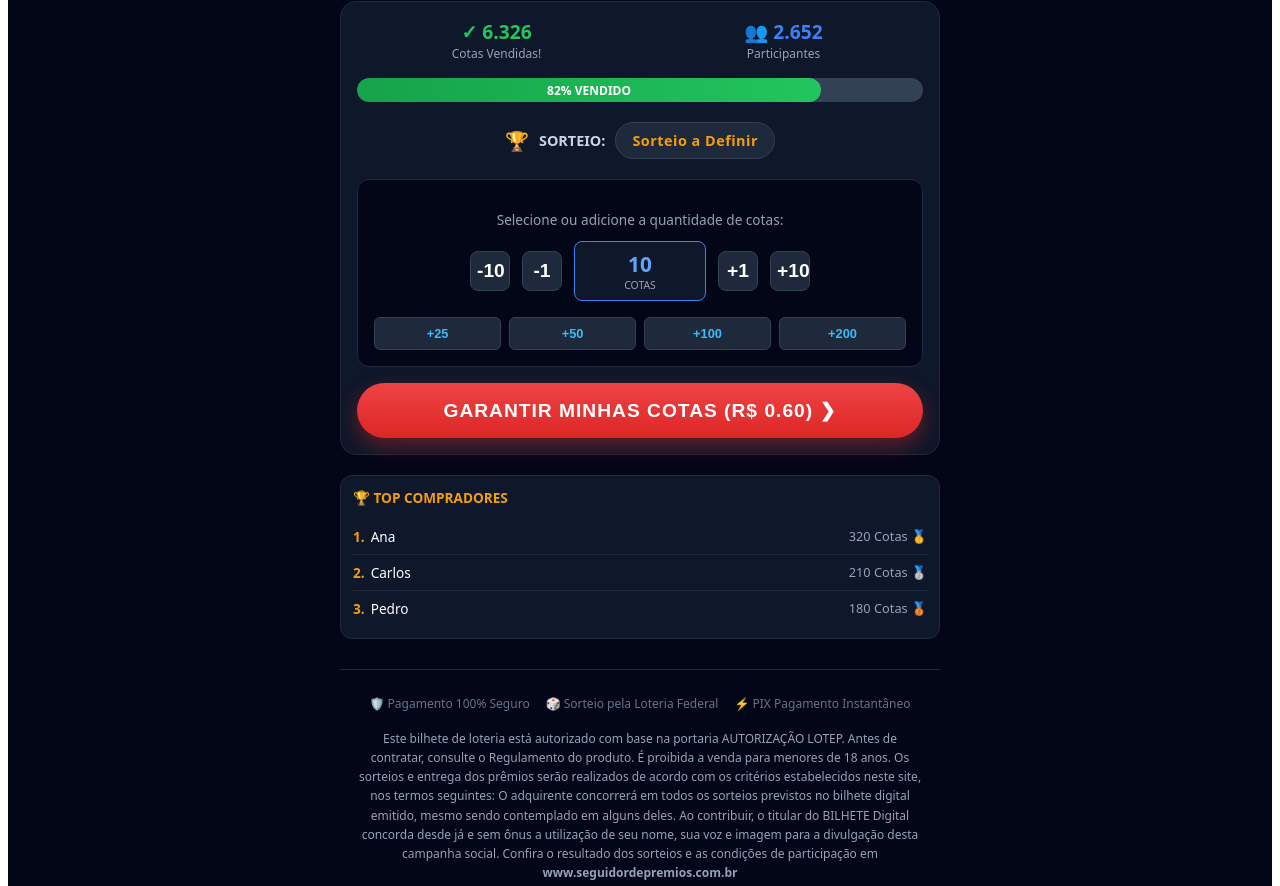
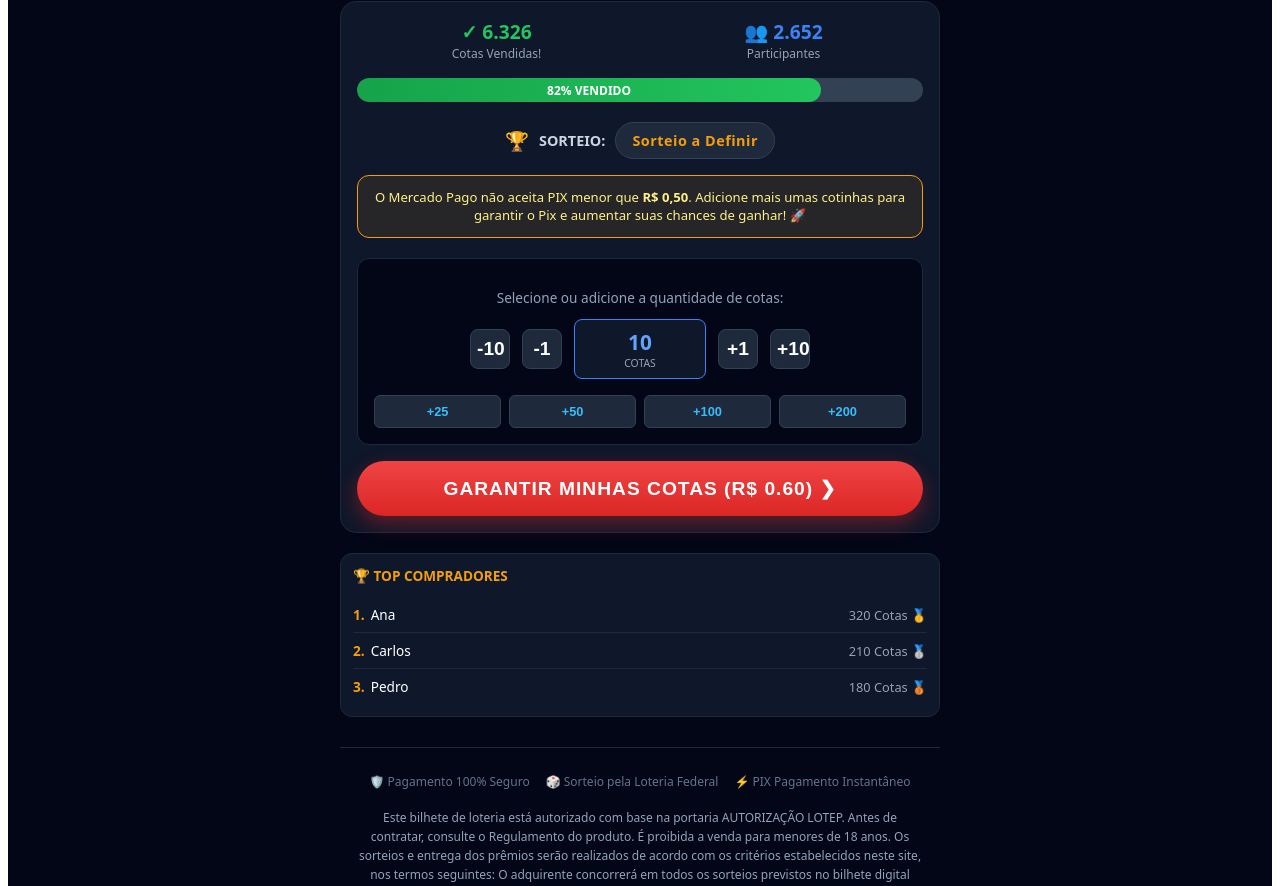
Before and after one commit to silvawillyamwsp-oss/Seguidor-de-Premios, a Next.js app: page / in a window 1280 px wide. Shown: the part 905-1791 px from the top of the page. Built offline with nearby package versions, Linux system fonts and the light colour scheme.

Commit message:
adiciona aviso de valor minimo de pix do mercado pago

```diff
--- a/src/pages/index.jsx
+++ b/src/pages/index.jsx
@@ -270,12 +270,26 @@ export default function Home() {
           </div>
 
           {/* Sorteio a Definir */}
-          <div style={{ display: 'flex', alignItems: 'center', justifyContent: 'center', gap: '10px', marginBottom: '20px' }}>
+          <div style={{ display: 'flex', alignItems: 'center', justifyContent: 'center', gap: '10px', marginBottom: '16px' }}>
             <span style={{ fontSize: '1.2rem' }}>🏆</span>
             <span style={{ fontSize: '0.9rem', fontWeight: 'bold', color: '#cbd5e1' }}>SORTEIO:</span>
             <div style={{ background: '#1e293b', border: '1px solid #334155', color: '#f59e0b', padding: '8px 16px', borderRadius: '20px', fontSize: '0.9rem', fontWeight: 'bold', letterSpacing: '0.5px' }}>
               Sorteio a Definir
             </div>
+          </div>
+
+          {/* CARD DE AVISO DO MERCADO PAGO (Abaixo do Sorteio) */}
+          <div style={{
+            background: 'rgba(245, 158, 11, 0.1)',
+            border: '1px solid #f59e0b',
+            borderRadius: '12px',
+            padding: '12px 14px',
+            marginBottom: '20px',
+            textAlign: 'center'
+          }}>
+            <p style={{ margin: 0, fontSize: '0.82rem', color: '#fef08a', lineHeight: '1.4', fontWeight: '500' }}>
+              O Mercado Pago não aceita PIX menor que <strong>R$ 0,50</strong>. Adicione mais umas cotinhas para garantir o Pix e aumentar suas chances de ganhar! 🚀
+            </p>
           </div>
 
           {/* Seleção de Cotas */}
```
